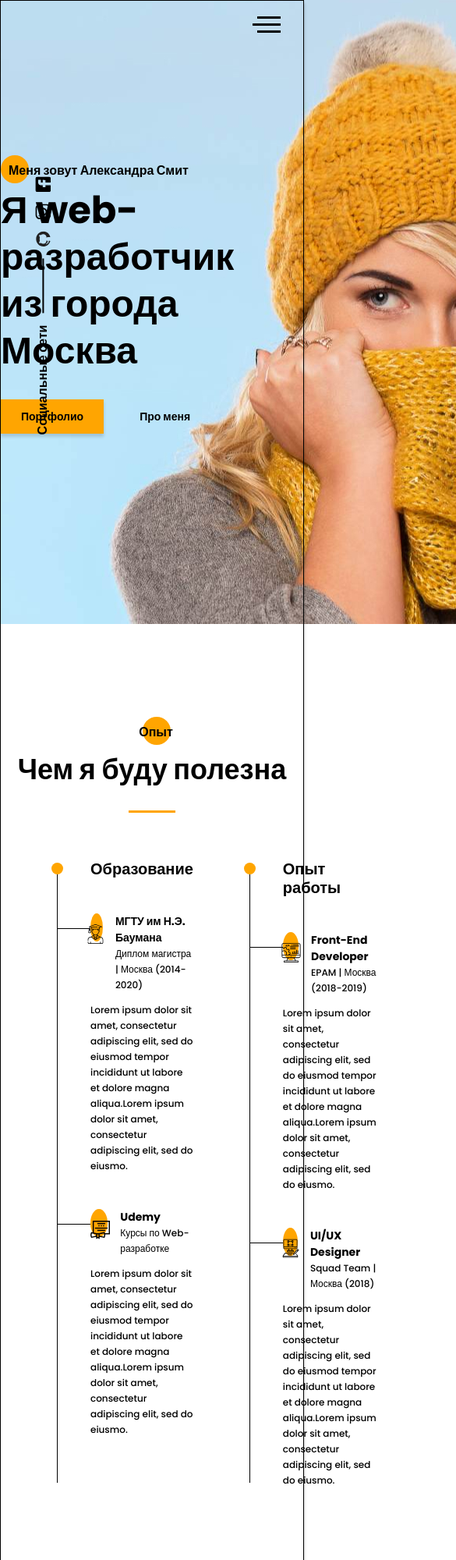
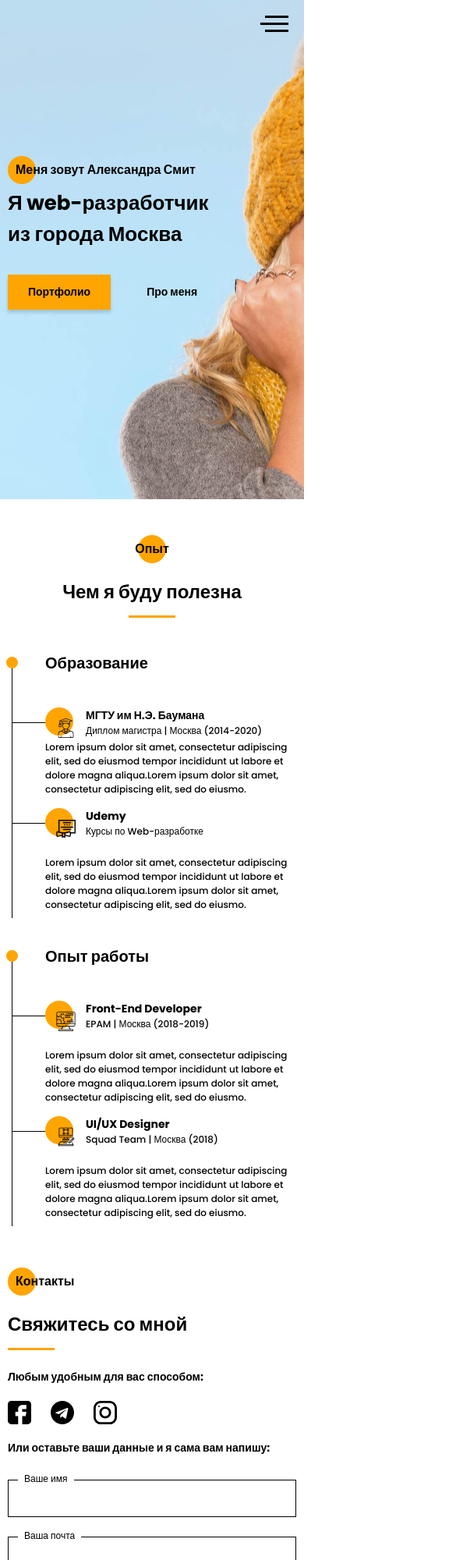
Before and after one commit to EugeneTsalko/digital-chief-test, a website: page index.html in a window 390 px wide. Shown: the top 2000 px of the page at 78% size, 585 px wide, since content can reach past the window. Drawn offline with Linux system fonts and the light colour scheme.

Commit message:
feat: add all layout and responsive

```diff
--- a/index.html
+++ b/index.html
@@ -10,29 +10,34 @@
   <title>Digital Chief Test by EugeneTsalko</title>
 </head>
 
-<body>
-  <div class="wrapper">
+<body class="body">
+  <main class="wrapper">
+
     <aside class="sidebar">
       <p class="sidebar__text">Социальные сети</p>
       <span class="sidebar__line"></span>
-      <div class="sidebar__links">
-        <a href="https://github.com/" target="_blank" class="links-item">
-          <img src="./assets/svg/github.svg" alt="Github logo" class="links-item__icon">
+
+      <div class="sidebar__links links">
+        <a href="https://github.com/" target="_blank" class="links__item">
+          <img src="./assets/svg/github.svg" alt="Github logo" class="sidebar__icon links__icon">
         </a>
-        <a href="https://www.instagram.com/" target="_blank" class="links-item">
-          <img src="./assets/svg/instagram.svg" alt="Instagram logo" class="links-item__icon">
+        <a href="https://www.instagram.com/" target="_blank" class="links__item">
+          <img src="./assets/svg/instagram.svg" alt="Instagram logo" class="sidebar__icon links__icon">
         </a>
-        <a href="https://www.facebook.com/" target="_blank" class="links-item">
-          <img src="./assets/svg/facebook.svg" alt="Facebook logo" class="links-item__icon">
+        <a href="https://www.facebook.com/" target="_blank" class="links__item">
+          <img src="./assets/svg/facebook.svg" alt="Facebook logo" class="sidebar__icon links__icon">
         </a>
       </div>
     </aside>
+
     <nav class="nav">
       <div class="nav__wrapper">
         <!-- тут список с навигацией -->
       </div>
       <div class="nav__btn" id="burger">
-        <span class="nav__line"></span><span class="nav__line"></span><span class="nav__line"></span>
+        <span class="nav__line"></span>
+        <span class="nav__line"></span>
+        <span class="nav__line"></span>
       </div>
     </nav>
 
@@ -46,7 +51,7 @@
     </section>
 
     <section class="section benefit" id="benefit">
-      <h4 class="section__subtitle">Опыт</h4>
+      <h4 class="section__subtitle benefit__subtitle">Опыт</h4>
       <h2 class="section__title">Чем я буду полезна</h2>
       <div class="resume">
         <div class="resume__group">
@@ -124,46 +129,45 @@
     </section>
 
     <section class="section contacts" id="contacts">
-      <img class="contacts__image" src="./assets/jpg/photo.jpg" alt="Alexandra Smit photo"></img>
+      <img class="contacts__image" src="./assets/jpg/photo.jpg" alt="Alexandra Smit photo">
       <div class="contacts__body">
         <h4 class="section__subtitle">Контакты</h4>
-        <h2 class="section__title">Свяжитесь со мной</h2>
+        <h2 class="section__title contacts__title">Свяжитесь со мной</h2>
         <div class="contacts__info">
           <p class="contacts__text">Любым удобным для вас способом:
           </p>
-          <div class="contacts__links">
-            <a href="https://www.facebook.com/" target="_blank" class="links-item">
-              <img src="./assets/svg/facebook.svg" alt="Facebook logo" class="links-item__icon">
+          <div class="contacts__links links">
+            <a href="https://www.facebook.com/" target="_blank" class="links__item">
+              <img src="./assets/svg/facebook.svg" alt="Facebook logo" class="links__icon">
             </a>
-            <a href="https://telegram.org/" target="_blank" class="links-item">
-              <img src="./assets/svg/telegram.svg" alt="Telegram logo" class="links-item__icon">
+            <a href="https://telegram.org/" target="_blank" class="links__item">
+              <img src="./assets/svg/telegram.svg" alt="Telegram logo" class="links__icon">
             </a>
-            <a href="https://www.instagram.com/" target="_blank" class="links-item">
-              <img src="./assets/svg/instagram.svg" alt="Instagram logo" class="links-item__icon">
+            <a href="https://www.instagram.com/" target="_blank" class="links__item">
+              <img src="./assets/svg/instagram.svg" alt="Instagram logo" class="links__icon">
             </a>
           </div>
           <p class="contacts__text">Или оставьте ваши данные и я сама вам напишу:</p>
         </div>
         <form class="contacts__form form">
-          <!-- переименовать стили по бэм -->
-          <div class="input__wrapper">
-            <input type="text" id="name" class="form__input" autocomplete="off">
-            <label for="name" class="form__label">Ваше имя</label>
+          <div class="text-field form__input">
+            <input type="text" id="name" class="text-field__input" autocomplete="off">
+            <label for="name" class="text-field__label">Ваше имя</label>
           </div>
-          <div class="input__wrapper">
-            <input type="email" id="email" class="form__input" autocomplete="off">
-            <label for="email" class="form__label">Ваша почта</label>
+          <div class="text-field form__input">
+            <input type="email" id="email" class="text-field__input" autocomplete="off">
+            <label for="email" class="text-field__label">Ваша почта</label>
           </div>
-          <div class="input__wrapper">
-            <textarea id="message" class="form__input"></textarea>
-            <label for="message" class="form__label">Ваше сообщение </label>
+          <div class="text-field form__input">
+            <textarea id="message" class="text-field__input"></textarea>
+            <label for="message" class="text-field__label">Ваше сообщение </label>
           </div>
-          <button class="btn">Отправить сообщение</button>
+          <button class="btn" type="submit">Отправить сообщение</button>
         </form>
       </div>
 
     </section>
-  </div>
+  </main>
 </body>
 
 </html>
--- a/scss/_variables.scss
+++ b/scss/_variables.scss
@@ -1,8 +1,12 @@
 $yellow-color: #ffa501;
 $yellow-color-accent: #ffb701;
 $black-color: #000000;
-$gray-color: #c4c4c4;
 $blue-color: #9ad7f8;
 $white-color: #ffffff;
+$white-overlay: #ffffff75;
+
+$font-main: 'Poppins', sans-serif;
 
 $transition: all 0.3s ease-in-out;
+$border-main: 1px solid $black-color;
+$btn-shadow: 0px 4px 4px 0px rgba(0, 0, 0, 0.15);
--- a/scss/index.scss
+++ b/scss/index.scss
@@ -1,5 +1,6 @@
 @import url('https://fonts.googleapis.com/css2?family=Poppins:wght@500;700&display=swap');
 @import './variables';
+@import './mixins';
 
 *,
 *::before,
@@ -8,7 +9,7 @@
   margin: 0;
   border: 0;
   box-sizing: border-box;
-  font-family: inherit;
+  font: inherit;
 }
 
 a {
@@ -25,192 +26,170 @@ li {
 
 html {
   scroll-behavior: smooth;
+  @include font(16px, 700);
 }
 
-body {
-  font-family: 'Poppins', sans-serif;
-  font-size: 16px;
-  line-height: 1.25rem;
+.body {
+  font-family: $font-main;
   color: $black-color;
-  display: flex;
-  justify-content: center;
+  @include flex(row, center);
   background: url('../assets/jpg/background.jpg') no-repeat center 0;
 }
 
+.wrapper {
+  @include flex(column);
+  gap: toRem(120);
+  max-width: toRem(1140);
+  width: 100%;
+  padding-bottom: toRem(91);
+  border: $border-main;
+  box-shadow: 0 4px 4px 0 rgba(0, 0, 0, 0.25);
+}
+
 .sidebar {
-  display: flex;
-  align-items: center;
-  gap: 15px;
   position: absolute;
-  left: -110px;
-  top: 382px;
+  @include flex(row, flex-start, center, toRem(15));
+  left: toRem(-110);
+  top: toRem(382);
   transform: rotate(-90deg);
 
   &__text {
-    font-size: 1rem;
-    font-weight: 700;
     position: relative;
   }
 
   &__line {
     display: block;
-    width: 70px;
-    height: 2px;
+    @include size(toRem(70), toRem(2));
     background-color: $black-color;
   }
 
   &__links {
+    gap: toRem(15);
+  }
+
+  &__icon {
+    @include size(toRem(20));
+  }
+}
+
+.links {
+  display: flex;
+
+  &__item {
     display: flex;
-    gap: 15px;
+    align-items: center;
+    cursor: pointer;
+  }
 
-    .links-item__icon {
-      width: 20px;
-      height: 20px;
-    }
+  &__icon {
+    transition: $transition;
+    @include link-hover;
   }
 }
 
 .nav {
   position: absolute;
   right: 0;
-  width: 36px;
-  margin: 20px 30px;
+  width: toRem(36);
+  margin: toRem(20) toRem(30);
 
   &__btn {
-    display: flex;
-    flex-direction: column;
-    justify-content: space-between;
-    align-items: flex-end;
-    width: 36px;
-    height: 21px;
+    @include flex(column, space-between, flex-end);
+    @include size(toRem(36), toRem(21));
+    transition: $transition;
     cursor: pointer;
-
-    transition: $transition;
-
-    &:hover {
-      transform: scale(1.1);
-    }
+    @include link-hover;
   }
 
   &__line {
     display: block;
-    width: 30px;
-    height: 3px;
+    @include size(toRem(30), toRem(3));
     background-color: $black-color;
 
     &:nth-child(even) {
-      width: 36px;
+      width: toRem(36);
     }
   }
 }
 
-.wrapper {
-  display: flex;
-  flex-direction: column;
-  padding-bottom: 91px;
-  max-width: 1140px;
-  width: 100%;
-  border: 1px solid $black-color;
-  box-shadow: 0px 4px 4px 0px rgba(0, 0, 0, 0.25);
-}
+.section {
+  padding-top: toRem(6);
 
-.section {
   &__title {
-    font-size: 2.25rem;
-    font-weight: 700;
-    line-height: 3.75rem;
     position: relative;
-    padding-bottom: 25px;
+    padding-bottom: toRem(25);
+    @include font(toRem(36), 700, toRem(60));
 
     &::after {
-      content: '';
-      display: inline-block;
-      width: 60px;
-      height: 3px;
-      background-color: $yellow-color;
       position: absolute;
       bottom: 0;
       left: 50%;
+      content: '';
+      display: inline-block;
+      @include size(toRem(60), toRem(3));
+      background-color: $yellow-color;
       transform: translate(-50%);
     }
   }
 
   &__subtitle {
-    margin-top: 6px;
-    font-size: 1rem;
-    font-weight: 700;
-    line-height: 1.5rem;
     position: relative;
-    padding-left: 0.625rem;
+    @include font(toRem(16), 700, toRem(36));
+    padding-left: toRem(10);
 
     &::before {
+      position: absolute;
+      top: 0;
+      left: 0;
       content: '';
       display: inline-block;
-      width: 2.25rem;
-      height: 2.25rem;
-      border-radius: 50%;
-      background-color: $yellow-color;
-      position: absolute;
-      top: -0.5rem;
-      left: 0rem;
+      @include circle(toRem(36));
       z-index: -1;
     }
   }
 }
 
 .about {
-  height: 800px;
-  padding-top: 200px;
+  height: toRem(800);
+  padding-top: toRem(200);
 
   &__title {
-    font-size: 3rem;
-    font-weight: 700;
-    line-height: 3.75rem;
-    margin: 9px 0 32px 0;
+    @include font(toRem(48), 700, toRem(60));
+    margin: toRem(4) 0 toRem(32) 0;
   }
 
   &__btns {
     display: flex;
-    gap: 20px;
+    gap: toRem(20);
   }
 }
 
 .btn {
-  font-size: 0.875rem;
-  font-weight: 700;
+  max-width: toRem(220);
+  padding: toRem(12) toRem(26);
+  @include font(toRem(14));
   background-color: $yellow-color;
-  padding: 0.75rem 1.625rem;
-  max-width: 13.75rem;
-  box-shadow: 0px 4px 4px 0px rgba(0, 0, 0, 0.15);
+  box-shadow: $btn-shadow;
+  transition: $transition;
   cursor: pointer;
-  transition: $transition;
-
-  &:hover {
-    background-color: $yellow-color-accent;
-  }
+  @include btn-primary-hover;
 
   &_secondary {
     background-color: transparent;
     box-shadow: none;
-
-    &:hover {
-      background-color: $blue-color;
-      box-shadow: 0px 4px 4px 0px rgba(0, 0, 0, 0.15);
-    }
+    @include btn-secondary-hover;
   }
 }
 
 .benefit {
-  margin-top: 120px;
-  display: flex;
-  flex-direction: column;
-  align-items: center;
+  @include flex(column, flex-start, center);
 
-  .section__subtitle {
-    margin-bottom: 6px;
+  &__subtitle {
+    padding: 0;
+
     &::before {
       padding: 0;
-      left: 15px;
+      left: toRem(4);
     }
   }
 }
@@ -218,34 +197,28 @@ body {
 .resume {
   display: flex;
   width: 100%;
+  padding-top: toRem(62);
 
   &__title {
-    font-size: 1.25rem;
-    line-height: 1.5rem;
-    font-weight: 700;
+    @include font(toRem(20), 700, toRem(24));
   }
 
   &__group {
-    display: flex;
-    flex-direction: column;
-    gap: 45px;
-    padding-left: 42px;
-    margin-left: 73px;
-    margin-top: 60px;
+    position: relative;
+    @include flex(column);
+    gap: toRem(50);
+    padding-left: toRem(42);
+    margin-left: toRem(73);
     width: 50%;
-    position: relative;
     box-shadow: -13px 5px 0px -12px $black-color;
 
     &::before {
+      position: absolute;
       content: '';
       display: inline-block;
-      width: 15px;
-      height: 15px;
-      border-radius: 50%;
-      background-color: $yellow-color;
-      position: absolute;
-      top: 4px;
-      left: -8px;
+      @include circle(toRem(15));
+      top: toRem(4);
+      left: toRem(-8);
       z-index: 1;
     }
   }
@@ -255,68 +228,64 @@ body {
   position: relative;
 
   &__logo {
-    width: 36px;
-    height: 36px;
-    background-color: $yellow-color;
-    border-radius: 50%;
+    @include circle(toRem(36));
     position: relative;
   }
 
   &__icon {
     position: absolute;
-    right: -3px;
-    bottom: -3px;
-    width: 25px;
-    max-height: 25px;
+    right: toRem(-3);
+    bottom: toRem(-3);
+    width: toRem(25);
+    max-height: toRem(25);
   }
 
   &__header {
     display: flex;
-    gap: 1rem;
+    gap: toRem(16);
 
     &::before {
+      position: absolute;
       content: '';
       display: inline-block;
-      width: 42px;
-      height: 1px;
+      @include size(toRem(42), toRem(1));
       background-color: $black-color;
-      position: absolute;
-      top: 19px;
-      left: -42px;
+      top: toRem(19);
+      left: toRem(-42);
       z-index: 1;
     }
   }
 
   &__title {
-    font-size: 0.875rem;
-    font-weight: 700;
-    line-height: 21px;
+    @include font(toRem(14), 700, toRem(21));
   }
 
   &__subtitle,
   &__text {
-    font-size: 0.75rem;
-    font-weight: 500;
+    @include font(toRem(12), 500);
     max-width: 375px;
   }
 
   &__text {
-    padding-top: 0.75rem;
+    padding-top: toRem(12);
   }
 }
 
 .contacts {
-  margin-top: 120px;
   display: flex;
-  gap: 4.25rem;
+  gap: toRem(68);
 
   &__image {
-    margin-left: 52px;
+    margin-left: toRem(52);
   }
 
-  .section__title {
+  &__body {
+    max-width: toRem(585);
+    width: 100%;
+  }
+
+  &__title {
     padding-bottom: 0;
-    margin-top: 6px;
 
     &::after {
       left: 0;
@@ -327,78 +296,227 @@ body {
   &__info {
     display: flex;
     flex-direction: column;
-    gap: 20px;
-    margin: 24px 0 30px 0;
+    gap: toRem(20);
+    margin: toRem(24) 0 toRem(30) 0;
   }
 
   &__text {
-    font-size: 14px;
-    font-weight: 700;
+    @include font(toRem(14), 700);
   }
 
   &__links {
-    display: flex;
-    gap: 25px;
+    gap: toRem(25);
   }
 }
 
-.links-item {
-  display: flex;
-  align-items: center;
-  cursor: pointer;
+.text-field {
+  position: relative;
+  border: $border-main;
+  @include font(toRem(12), 500);
 
-  &__icon {
-    width: 30px;
-    height: 30px;
-    transition: $transition;
+  &:nth-child(1) {
+    grid-area: 1 / 1 / 2 / 2;
+  }
+  &:nth-child(2) {
+    grid-area: 1 / 2 / 2 / 3;
+  }
+  &:nth-child(3) {
+    grid-area: 2 / 1 / 3 / 3;
+  }
 
-    &:hover {
-      transform: scale(1.1);
+  &__input {
+    @include size(100%);
+    padding: toRem(14) toRem(20);
+    resize: none;
+  }
+
+  &__label {
+    position: absolute;
+    padding: 0 toRem(8);
+    background-color: $white-color;
+    top: toRem(-11);
+    left: toRem(12);
+  }
+}
+
+.form {
+  display: grid;
+  grid-template-columns: repeat(2, 1fr);
+  grid-template-rows: toRem(45) toRem(190) toRem(45);
+  grid-column-gap: toRem(25);
+  grid-row-gap: toRem(30);
+
+  .btn {
+    grid-area: 3 / 1 / 4 / 3;
+  }
+}
+
+@media screen and (width <= 1380px) {
+  .wrapper {
+    position: relative;
+    padding-left: toRem(20);
+    padding-right: toRem(20);
+  }
+
+  .nav {
+    margin: toRem(20);
+  }
+
+  .sidebar {
+    display: none;
+  }
+}
+
+@media screen and (width <= 1180px) {
+  .wrapper {
+    border: none;
+    box-shadow: none;
+  }
+
+  .about {
+    margin-left: toRem(32);
+  }
+}
+
+@media screen and (width <= 1024px) {
+  .contacts {
+    gap: toRem(32);
+
+    &__image {
+      margin-left: toRem(32);
+    }
+  }
+
+  .resume__group {
+    margin-left: toRem(32);
+  }
+}
+
+@media screen and (width <= 850px) {
+  .contacts {
+    justify-content: center;
+
+    &__body {
+      max-width: 100%;
+      padding-left: toRem(32);
+      padding-right: toRem(32);
+    }
+  }
+  .contacts__image {
+    display: none;
+  }
+}
+
+@media screen and (width <= 745px) {
+  .wrapper {
+    gap: toRem(40);
+  }
+
+  .resume {
+    flex-direction: column;
+    align-items: center;
+    padding-left: toRem(32);
+    gap: toRem(30);
+
+    &__group {
+      margin-left: 0;
+      width: 100%;
+    }
+  }
+
+  .item-resume__text {
+    max-width: 100%;
+  }
+}
+
+@media screen and (width <= 600px) {
+  .body {
+    background-size: auto toRem(640);
+  }
+
+  .wrapper {
+    padding: 0 toRem(10) toRem(50) toRem(10);
+  }
+
+  .resume {
+    padding-top: toRem(46);
+    padding-left: toRem(6);
+  }
+
+  .about {
+    height: toRem(640);
+    margin: 0;
+
+    &__title {
+      @include font(toRem(40), 700, toRem(48));
+    }
+  }
+
+  .contacts {
+    &__body {
+      padding: 0;
+    }
+  }
+
+  .form {
+    display: flex;
+    flex-direction: column;
+    gap: toRem(25);
+
+    .btn {
+      align-self: center;
+    }
+  }
+
+  .text-field {
+    &:nth-child(3) {
+      height: toRem(143);
     }
   }
 }
 
-.form {
-  &__input {
-    // border: 1px solid black;
-    font-size: 12px;
-    font-weight: 500;
-    width: 100%;
-    height: 100%;
-    padding: 14px 20px;
-    // position: relative;
-    resize: none;
+@media screen and (width <= 455px) {
+  .about {
+    &__title {
+      @include font(toRem(26), 700, toRem(40));
+    }
   }
 
-  &__label {
-    font-size: 0.75rem;
-    font-weight: 500;
-    position: absolute;
-    padding: 0 8px;
-    background-color: $white-color;
-    top: -11px;
-    left: 12px;
+  .section__title {
+    font-size: toRem(24);
+    padding-top: toRem(7);
+    padding-bottom: toRem(3);
   }
 
-  display: grid;
-  grid-template-columns: repeat(2, 280px);
-  grid-template-rows: 45px 190px 45px;
-  grid-column-gap: 25px;
-  grid-row-gap: 30px;
+  .resume {
+    &__group {
+      gap: 0;
+    }
+
+    &__title {
+      margin-bottom: toRem(45);
+    }
+  }
+
+  .item-resume {
+    margin-bottom: toRem(15);
+
+    &__text {
+      padding-top: toRem(22);
+    }
+  }
+
+  .resume__group:first-child {
+    .item-resume:nth-child(2) {
+      .item-resume__text {
+        padding-top: toRem(3);
+      }
+    }
+  }
 }
 
-.input {
-  &__wrapper {
-    border: 1px solid black;
-    position: relative;
-  }
-  &__wrapper:nth-child(1) {
-    grid-area: 1 / 1 / 2 / 2;
-  }
-  &__wrapper:nth-child(2) {
-    grid-area: 1 / 2 / 2 / 3;
-  }
-  &__wrapper:nth-child(3) {
-    grid-area: 2 / 1 / 3 / 3;
+@media screen and (width <= 320px) {
+  .body {
+    background: url('../assets/jpg/background-320px.jpg') no-repeat center 0;
   }
 }
```
Also changed, not shown: scss/_mixins.scss (added, +51 -0 lines), assets/jpg/background-320px.jpg (added), style.css, 1 other file.
